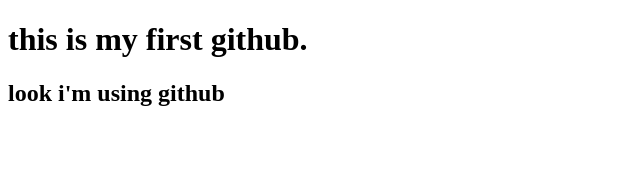
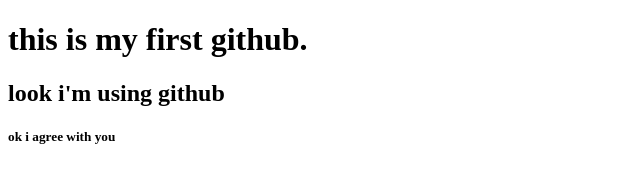
Before and after one commit to sanjida4/first_website, a plain HTML site: page index.html in a window 1280 px wide. Shown: the full height of the page, 0-640 px from the left. Drawn offline with Linux system fonts and the light colour scheme.

Commit message:
new line

```diff
--- a/index.html
+++ b/index.html
@@ -8,5 +8,8 @@
 <body>
     <h1>this is my first github.</h1>
     <h2>look i'm using github</h2>
+    <h5>
+        ok i agree with you
+    </h5>
 </body>
 </html>
```
